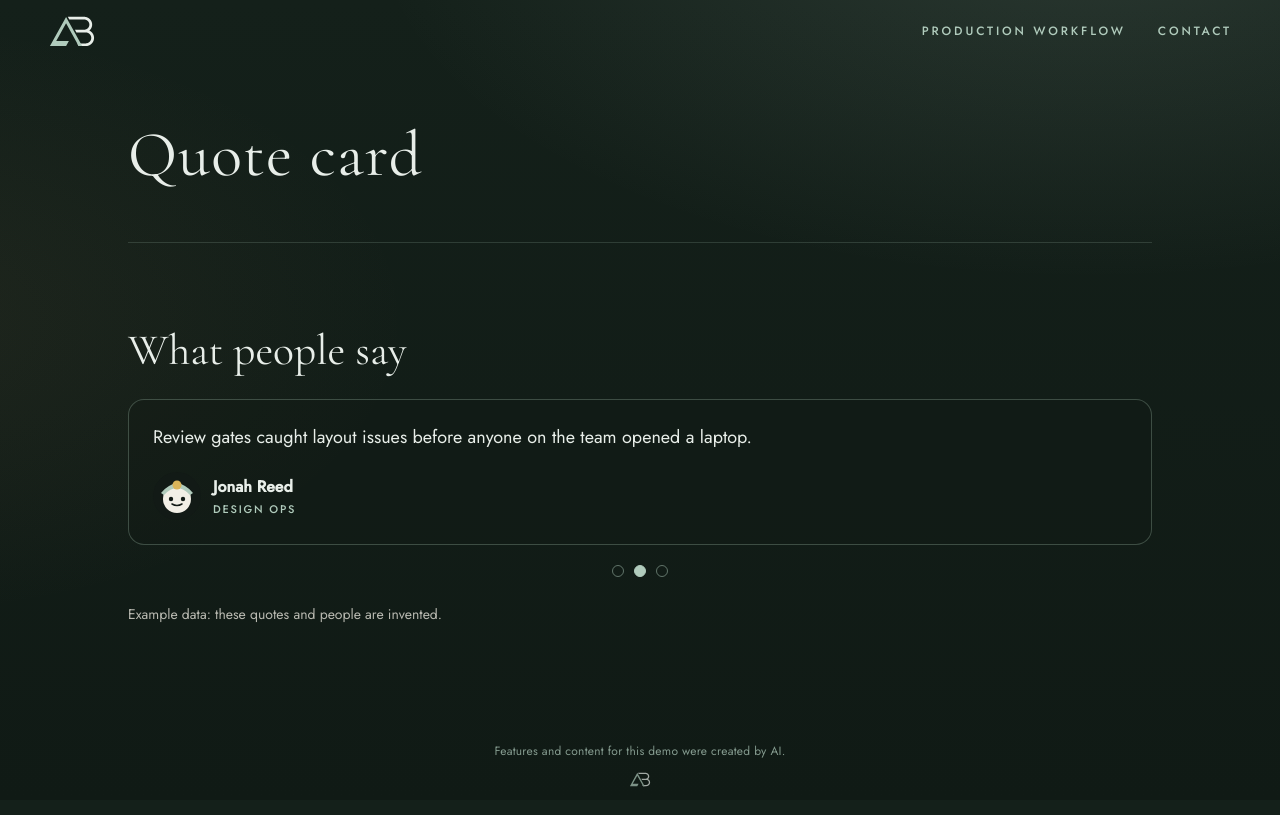
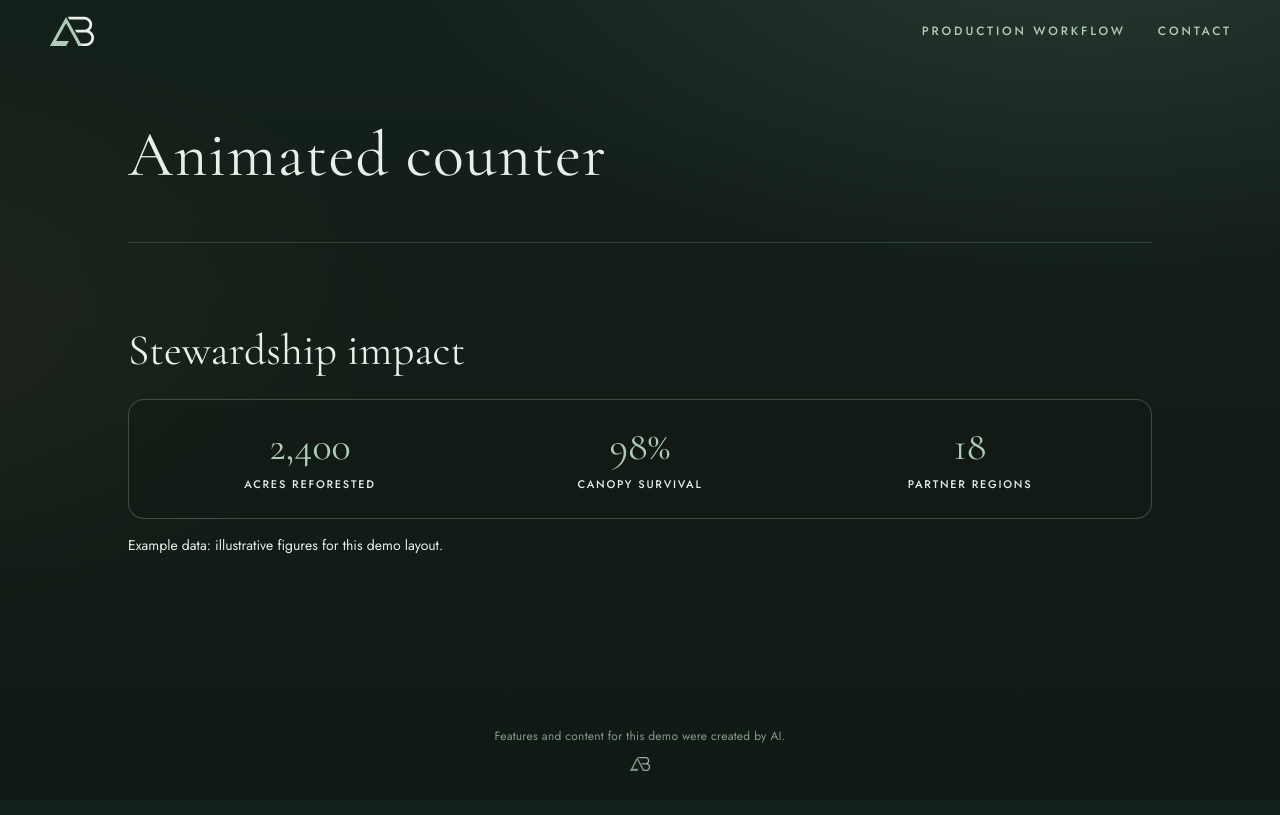
Before and after one commit to ashtonbach/agent-showcase, a Next.js app: page /showcase/ in a window 1280 px wide. Built offline with nearby package versions, Linux system fonts and the light colour scheme.

Commit message:
Feature: merged by Rowan (AI reviewer) after REVIEW: APPROVE 4d7bab7 (#sc/animated-counter-toqh7f)
Merged by Rowan (AI reviewer) after REVIEW: APPROVE 4d7bab7 and kit-gate PASS (via merge_confirm).

```diff
--- a/app/lab/animated-counter/index.tsx
+++ b/app/lab/animated-counter/index.tsx
@@ -1,128 +1,127 @@
 "use client";
-import { useEffect, useRef, useState } from "react";
 
-// Example showcase stats (not live figures).
-const STATS = [
-  { final: "1,200", label: "Trail miles", parse: () => 1200, render: (n: number) =>
-    Math.round(n).toLocaleString("en-US") },
-  { final: "48", label: "Native species", parse: () => 48, render: (n: number) => String(Math.round(n)) },
-  { final: "94%", label: "Canopy cover", parse: () => 94, render: (n: number) => `${Math.round(n)}%` },
+import { useCallback, useEffect, useId, useRef, useState } from "react";
+
+type Stat = { final: string; label: string; target: number; suffix?: string; group?: boolean };
+
+const STATS: Stat[] = [
+  { final: "2,400", label: "Acres reforested", target: 2400, group: true },
+  { final: "98%", label: "Canopy survival", target: 98, suffix: "%" },
+  { final: "18", label: "Partner regions", target: 18 },
 ];
 
-const DURATION = 1200;
+function frame(n: number, s: Stat): string {
+  if (s.suffix) return `${Math.round(n)}${s.suffix}`;
+  const v = Math.round(n);
+  if (!s.group) return String(v);
+  return String(v).replace(/\B(?=(\d{3})+(?!\d))/g, ",");
+}
 
-export default function AnimatedCounter() {
-  const sectionRef = useRef<HTMLElement>(null);
-  const [shown, setShown] = useState(["0", "0", "0%"]);
+export default function AnimatedCounterLab() {
+  const titleId = `${useId().replace(/:/g, "")}-title`;
+  const rootRef = useRef<HTMLElement>(null);
+  const [vals, setVals] = useState(["0", "0%", "0"]);
+  const armed = useRef(false);
+
+  const settle = useCallback(() => setVals(STATS.map((s) => s.final)), []);
 
   useEffect(() => {
-    const el = sectionRef.current;
-    if (!el) return;
-    const reduced = window.matchMedia("(prefers-reduced-motion: reduce)").matches;
+    const node = rootRef.current;
+    if (!node) return;
+    const reduce = window.matchMedia("(prefers-reduced-motion: reduce)").matches;
 
-    const runFinal = () => setShown(STATS.map((s) => s.final));
-
-    const runAnimate = () => {
-      const start = performance.now();
-      let frame = 0;
-      const tick = (now: number) => {
-        const t = Math.min(1, (now - start) / DURATION);
-        const ease = 1 - (1 - t) ** 3;
-        if (t >= 1) {
-          runFinal();
+    const io = new IntersectionObserver(
+      (ents) => {
+        if (armed.current || !ents.some((e) => e.isIntersecting)) return;
+        armed.current = true;
+        if (reduce) {
+          settle();
           return;
         }
-        setShown(STATS.map((s) => s.render(s.parse() * ease)));
-        frame = requestAnimationFrame(tick);
+        const t0 = performance.now();
+        const step = (t: number) => {
+          const p = Math.min(1, (t - t0) / 1200);
+          const ease = 1 - (1 - p) ** 3;
+          setVals(STATS.map((s) => (p >= 1 ? s.final : frame(s.target * ease, s))));
+          if (p < 1) requestAnimationFrame(step);
         };
-      frame = requestAnimationFrame(tick);
-      return () => cancelAnimationFrame(frame);
-    };
+        requestAnimationFrame(step);
+      },
+      { threshold: 0.2 }
+    );
+    io.observe(node);
+    return () => io.disconnect();
+  }, [settle]);
 
-    let cancelAnim: (() => void) | undefined;
-    const obs = new IntersectionObserver(
-      (entries) => {
-        if (!entries[0]?.isIntersecting) return;
-        obs.disconnect();
-        if (reduced) runFinal();
-        else cancelAnim = runAnimate();
-      },
-      { threshold: 0.25 }
-    );
-    obs.observe(el);
-    return () => {
-      obs.disconnect();
-      cancelAnim?.();
-    };
-  }, []);
-
-  const css = `
-    [data-lab="animated-counter"] {
-      width: min(720px, 100%);
-      margin: 8px auto 56px;
-      color: var(--mist, #E8EEE9);
+  return (
+    <section ref={rootRef} data-lab="animated-counter" aria-labelledby={titleId} className="lab-ac">
+      <h2 id={titleId}>Stewardship impact</h2>
+      <div className="lab-ac-card">
+        <ul className="lab-ac-stats">
+          {STATS.map((s, i) => (
+            <li key={s.label} className="lab-ac-stat">
+              <strong data-final={s.final} className="lab-ac-value">
+                {vals[i]}
+              </strong>
+              <span className="lab-ac-label">{s.label}</span>
+            </li>
+          ))}
+        </ul>
+      </div>
+      <p className="lab-note">Example data: illustrative figures for this demo layout.</p>
+      <style>{`
+        .lab-ac { width: min(960px, 100%); margin: 8px auto 56px; color: var(--mist, #f2efe6); }
+        .lab-ac h2 {
+          font-family: var(--serif, Georgia, serif);
+          font-weight: 400;
+          font-size: 30px;
+          line-height: 1.25;
+          margin: 0 0 20px;
+          color: var(--mist, #f2efe6);
         }
-    [data-lab="animated-counter"] .lab-card {
+        .lab-ac-card {
           border: 1px solid rgba(176, 203, 188, 0.28);
           border-radius: 16px;
           padding: 24px;
+          background: rgba(18, 26, 22, 0.45);
         }
-    [data-lab="animated-counter"] .lab-stats {
+        .lab-ac-stats {
+          list-style: none;
+          margin: 0;
+          padding: 0;
           display: grid;
           grid-template-columns: repeat(3, minmax(0, 1fr));
-      gap: 20px;
-      text-align: center;
+          gap: 16px;
         }
-    [data-lab="animated-counter"] .lab-stat strong {
+        .lab-ac-stat { text-align: center; min-width: 0; }
+        .lab-ac-value {
           display: block;
-      font-family: var(--serif);
-      font-size: clamp(1.75rem, 5vw, 2.25rem);
+          font-family: var(--serif, Georgia, serif);
           font-weight: 400;
-      color: var(--sage, #B0CBBC);
+          font-size: clamp(28px, 6vw, 40px);
           line-height: 1.1;
+          color: var(--sage, #b0cbb8);
         }
-    [data-lab="animated-counter"] .lab-stat-label {
+        .lab-ac-label {
           display: block;
           margin-top: 8px;
-      font-family: var(--sans);
-      font-size: 0.72rem;
+          font-family: var(--sans, system-ui, sans-serif);
           font-weight: 500;
+          font-size: 11px;
           letter-spacing: 0.16em;
           text-transform: uppercase;
-      color: #F2EFE6;
+          color: #e8eee9;
         }
-    [data-lab="animated-counter"] .lab-note {
-      margin: 20px 0 0;
-      font-size: 0.9rem;
-      color: rgba(232, 238, 233, 0.75);
+        .lab-note {
+          margin: 16px 0 0;
+          font-size: 14px;
+          line-height: 1.45;
+          color: #e8eee9;
         }
         @media (max-width: 520px) {
-      [data-lab="animated-counter"] .lab-stats {
-        grid-template-columns: 1fr;
-        gap: 28px;
+          .lab-ac-stats { grid-template-columns: 1fr; gap: 20px; }
         }
-    }
-  `;
-
-  return (
-    <section
-      ref={sectionRef}
-      data-lab="animated-counter"
-      aria-labelledby="animated-counter-heading"
-    >
-      <style>{css}</style>
-      <h2 id="animated-counter-heading">Forest by the numbers</h2>
-      <div className="lab-card">
-        <div className="lab-stats">
-          {STATS.map((s, i) => (
-            <div className="lab-stat" key={s.label}>
-              <strong data-final={s.final}>{shown[i]}</strong>
-              <span className="lab-stat-label">{s.label}</span>
-            </div>
-          ))}
-        </div>
-      </div>
-      <p className="lab-note">Example data: illustrative figures for the showcase demo.</p>
+      `}</style>
     </section>
   );
 }
--- a/app/lab/current.json
+++ b/app/lab/current.json
@@ -1 +1 @@
-{"slug":"testimonial-card"}
+{"slug":"animated-counter"}
--- a/app/page.tsx
+++ b/app/page.tsx
@@ -1,4 +1,4 @@
-import Lab from "./lab/testimonial-card";
+import Lab from "./lab/animated-counter";
 import { readDemoKey, demoTitle } from "./demo-name";
 const demoKey = readDemoKey();
 const demoName = demoTitle();
```
Lines whose indentation alone changed are shown as unchanged.
